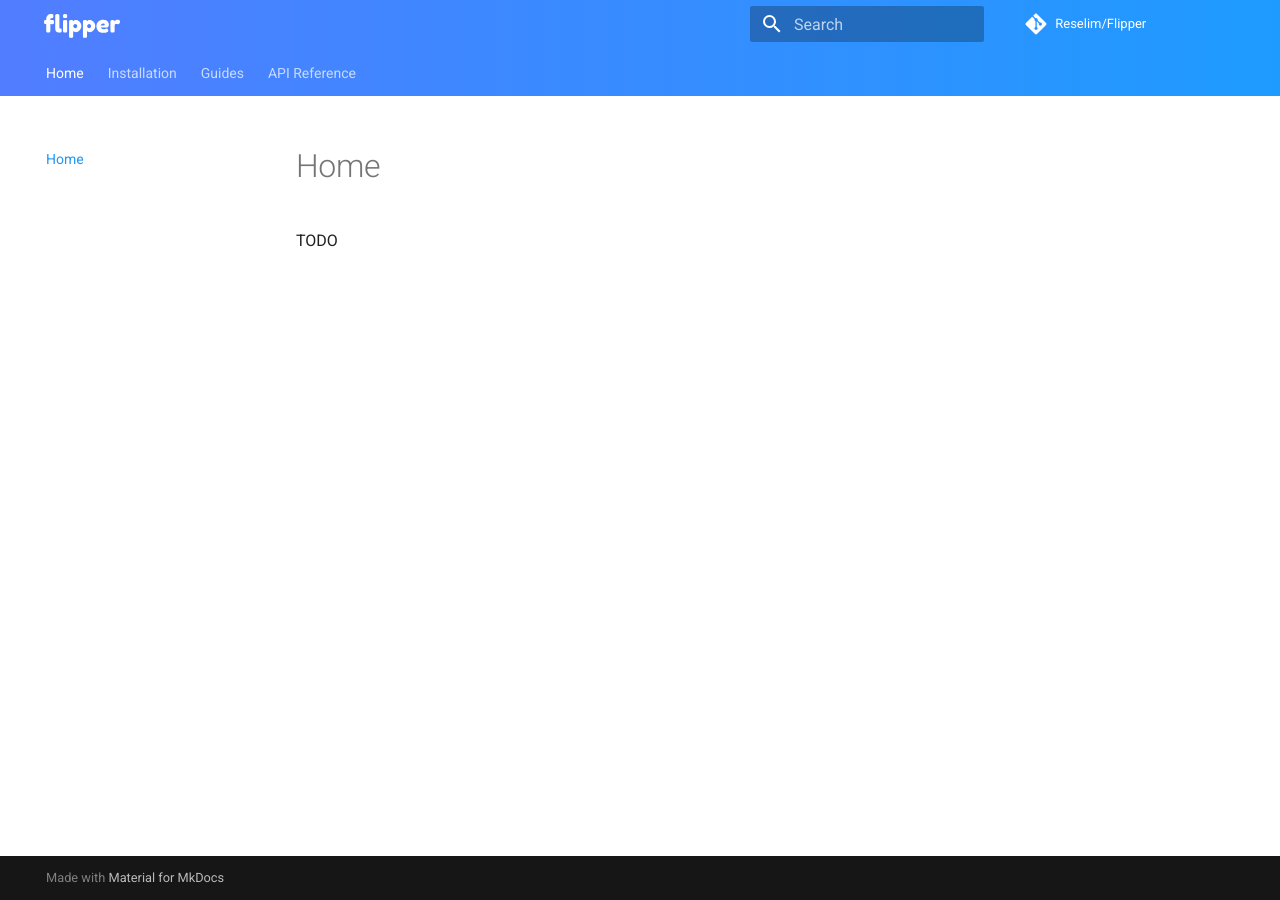
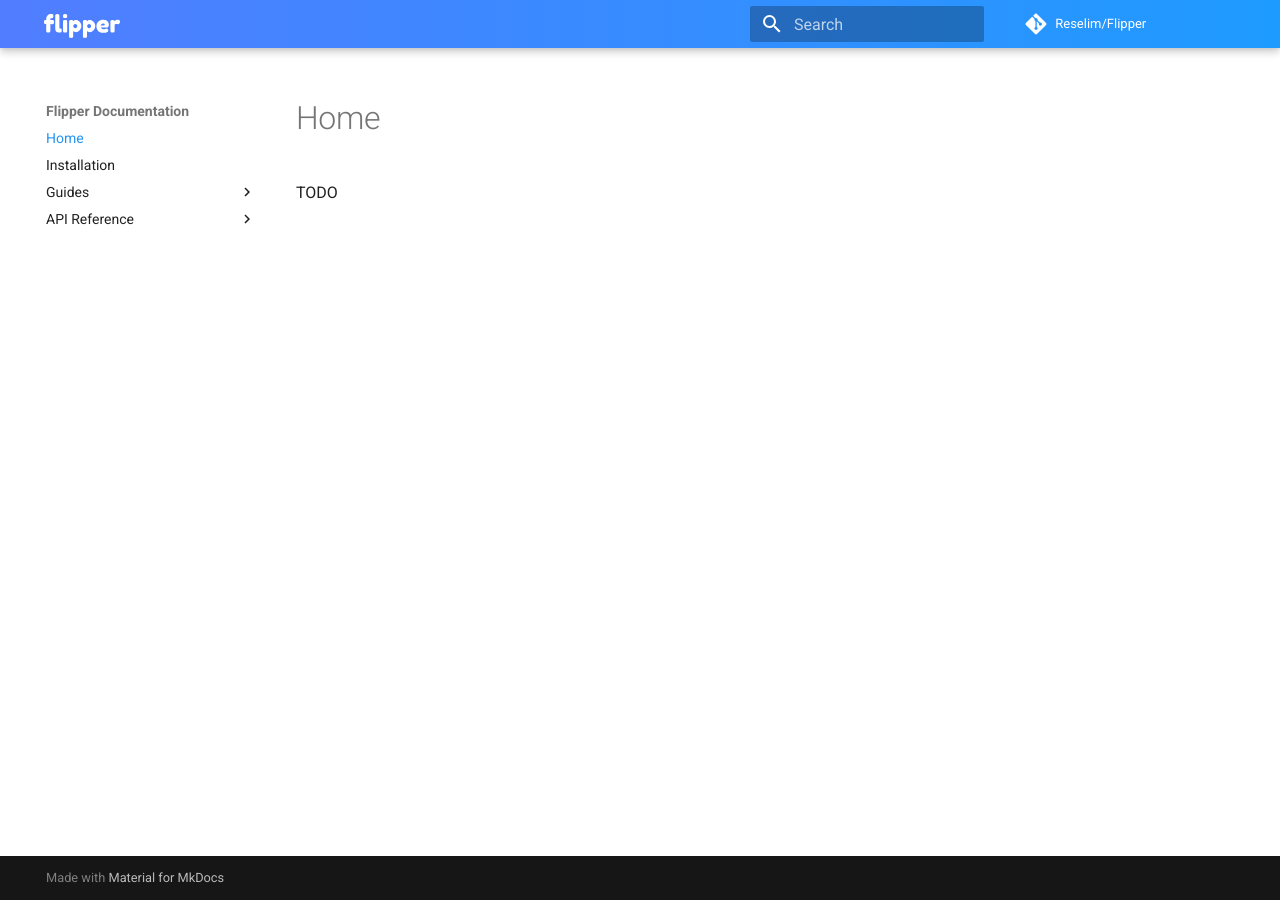
Before and after one commit to Reselim/Flipper, an MkDocs documentation site: the page built from docs/index.md, in a window 1280 px wide. Built offline with MkDocs 1.6.1 and Material for MkDocs 9.7.7, drawn with Linux system fonts in a browser that asks for light colours; comment, search, counter and statistics services are not loaded.

Commit message:
Disable tabs

```diff
--- a/mkdocs.yml
+++ b/mkdocs.yml
@@ -8,7 +8,6 @@ theme:
   logo: simplified-logo.svg
   features:
     - navigation.instant
-    - navigation.tabs
   palette:
     primary: blue
     accent: indigo
```
